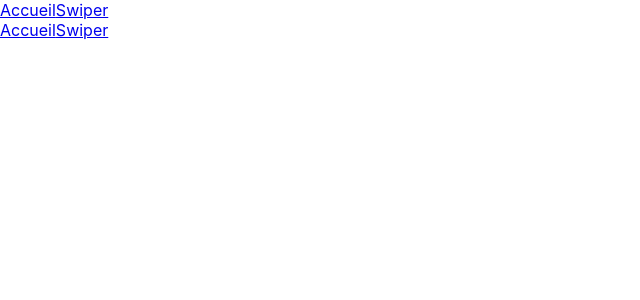
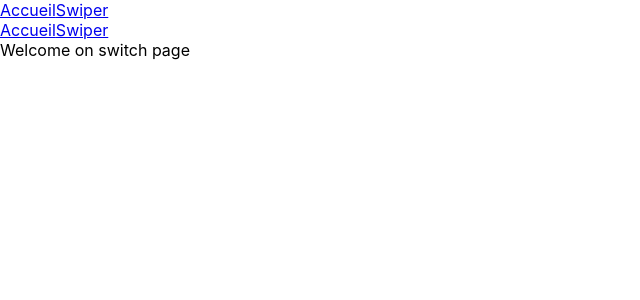
Before and after one commit to Maxime-Medal/CristiAndTheQueens, a React (Create React App) app: page /SwitchPages in a window 1280 px wide. Shown: the top 300 px of the page, without its empty margins (0-640 px from the left). Built offline with nearby package versions, Linux system fonts and the light colour scheme.

Commit message:
resolution link

```diff
--- a/src/components/Navigations.jsx
+++ b/src/components/Navigations.jsx
@@ -4,7 +4,7 @@
 const Navigation = () => {
     return (
         <div className="navigation">
-            <NavLink exact to="/Home" activeClassName="nav-active">
+            <NavLink exact to="/" activeClassName="nav-active">
                 Accueil
             </NavLink>
             <NavLink exact to="SwitchPages" activeClassName="nav-active">
--- a/src/pages/SwitchPages.jsx
+++ b/src/pages/SwitchPages.jsx
@@ -5,6 +5,9 @@
   return (
     <div className="mainContainer">
       <Navigation/>
+      <div className="title">
+        Welcome on switch page
+      </div>
     </div>
   );
 }
```
Also changed, not shown: 1 other file (tests, documents, lock files or other folders).
